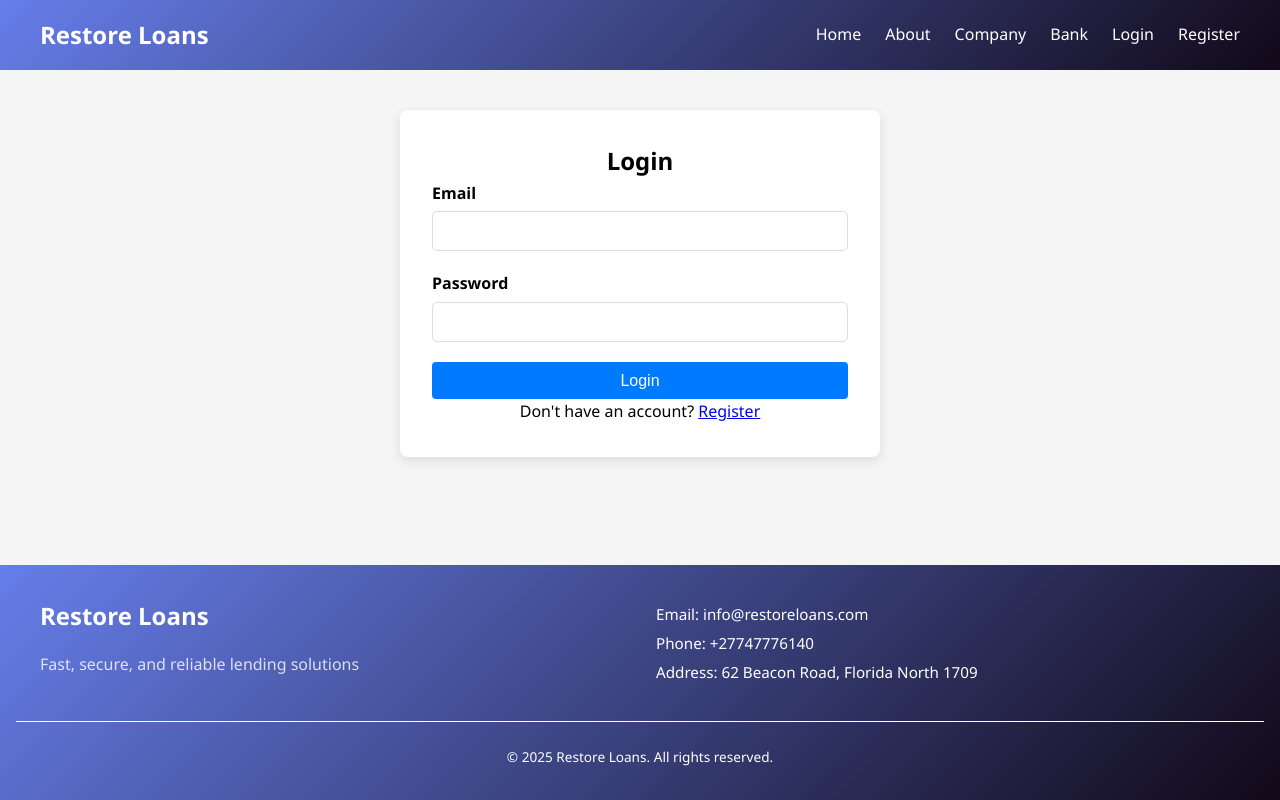
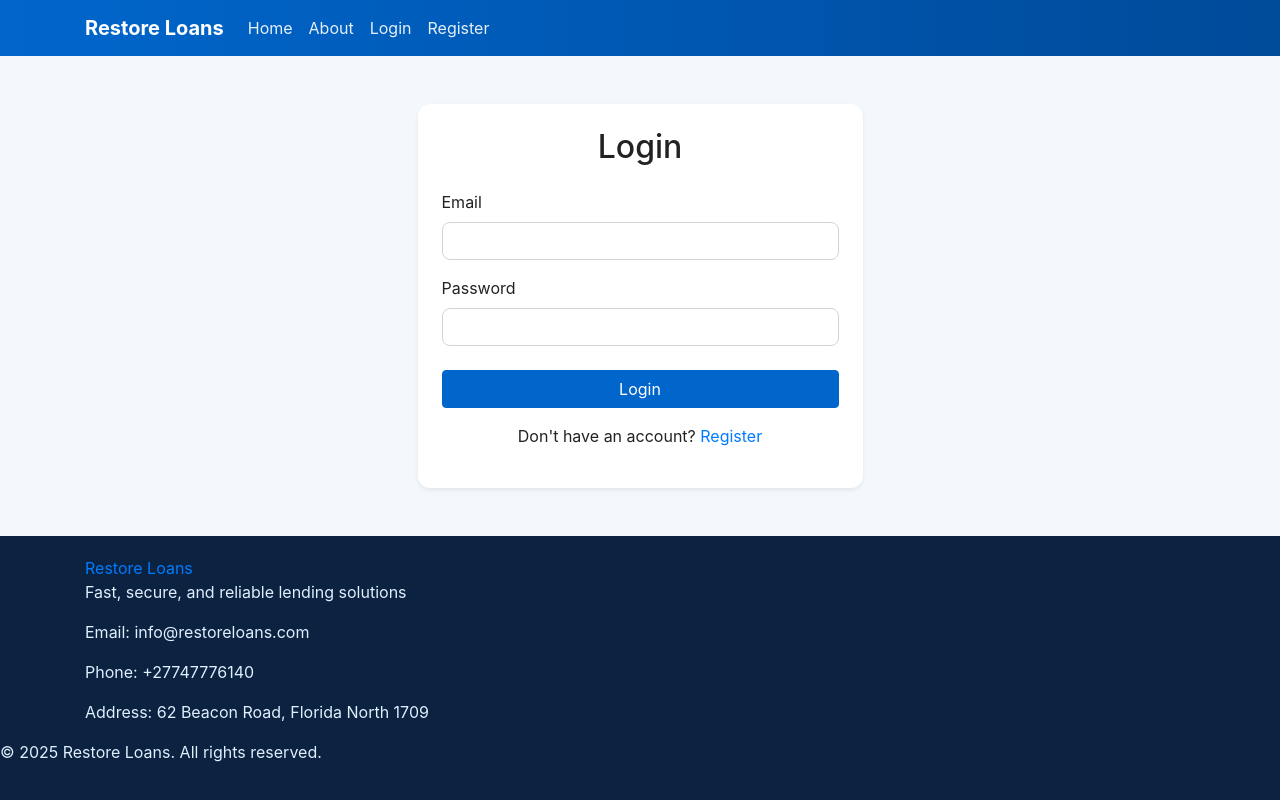
Before and after one commit to RestoreLoans/RestoreLoans-Application, a Vue app in the folder frontend/: page /login in a window 1280 px wide. Built offline with nearby package versions, Linux system fonts and the light colour scheme.

Commit message:
Added bootstrap

```diff
--- a/frontend/src/components/Footer.vue
+++ b/frontend/src/components/Footer.vue
@@ -22,5 +22,6 @@
 </template>
 
 <script setup>
-import '../views/css/style.css'
+// Keep only Bootstrap CSS; remove bootstrap-vue (Vue 2 only)
+import 'bootstrap/dist/css/bootstrap.css'
 </script>
--- a/frontend/src/components/Navbar.vue
+++ b/frontend/src/components/Navbar.vue
@@ -1,40 +1,27 @@
 <template>
-  <nav class="navbar">
-    <div class="navbar-content container">
+  <nav class="navbar navbar-expand-md">
+    <div class="container">
       <router-link to="/" class="navbar-brand">
         Restore Loans
       </router-link>
 
-      <button
-        class="navbar-toggler"
-        @click="menuOpen = !menuOpen"
-        :aria-expanded="menuOpen"
-        aria-label="Toggle navigation"
-      >
-        ☰
+      <button class="navbar-toggler" type="button" @click="menuOpen = !menuOpen">
+        <span class="navbar-toggler-icon">☰</span>
       </button>
 
-      <ul :class="['navbar-nav', { open: menuOpen }]">
-        <li><router-link to="/" @click="closeMenu">Home</router-link></li>
-        <li><router-link to="/about" @click="closeMenu">About</router-link></li>
-        <li><router-link to="/company" @click="closeMenu">Company</router-link></li>
-        <li><router-link to="/bank" @click="closeMenu">Bank</router-link></li>
-        <li v-if="!isAuthenticated">
-          <router-link to="/login" @click="closeMenu">Login</router-link>
-        </li>
-        <li v-if="!isAuthenticated">
-          <router-link to="/register" @click="closeMenu">Register</router-link>
-        </li>
-        <li v-if="isAuthenticated">
-          <router-link to="/dashboard" @click="closeMenu">Dashboard</router-link>
-        </li>
-        <li v-if="isAuthenticated">
-          <router-link to="/historyview" @click="closeMenu">History</router-link>
-        </li>
-        <li v-if="isAuthenticated">
-          <button @click="handleLogout" class="btn btn-secondary">Logout</button>
-        </li>
-      </ul>
+      <div :class="['collapse navbar-collapse', { show: menuOpen }]">
+        <ul class="navbar-nav ms-auto">
+          <li class="nav-item"><router-link class="nav-link" to="/" @click="closeMenu">Home</router-link></li>
+          <li class="nav-item"><router-link class="nav-link" to="/about" @click="closeMenu">About</router-link></li>
+          <!-- <li class="nav-item"><router-link class="nav-link" to="/company" @click="closeMenu">Company</router-link></li>
+          <li class="nav-item"><router-link class="nav-link" to="/bank" @click="closeMenu">Bank</router-link></li> -->
+          <li v-if="!isAuthenticated" class="nav-item"><router-link class="nav-link" to="/login" @click="closeMenu">Login</router-link></li>
+          <li v-if="!isAuthenticated" class="nav-item"><router-link class="nav-link" to="/register" @click="closeMenu">Register</router-link></li>
+          <li v-if="isAuthenticated" class="nav-item"><router-link class="nav-link" to="/dashboard" @click="closeMenu">Dashboard</router-link></li>
+          <li v-if="isAuthenticated" class="nav-item"><router-link class="nav-link" to="/historyview" @click="closeMenu">History</router-link></li>
+          <li v-if="isAuthenticated" class="nav-item"><button @click="handleLogout" class="btn btn-outline-light ms-2">Logout</button></li>
+        </ul>
+      </div>
     </div>
   </nav>
 </template>
@@ -43,7 +30,9 @@
 import { ref, computed } from 'vue'
 import { useRouter } from 'vue-router'
 import { useAuthStore } from '../stores/auth'
-import '../views/css/style.css'
+
+// Import Bootstrap CSS only (Bootstrap-Vue is Vue 2 only)
+import 'bootstrap/dist/css/bootstrap.css'
 
 const router = useRouter()
 const authStore = useAuthStore()
--- a/frontend/src/main.js
+++ b/frontend/src/main.js
@@ -3,6 +3,9 @@ import { createPinia } from 'pinia'
 import App from './App.vue'
 import router from './router'
 import './views/css/style.css'
+// global bootstrap + theme
+import 'bootstrap/dist/css/bootstrap.css'
+import './styles/theme.css'
 
 const app = createApp(App)
 app.use(createPinia())
--- /dev/null
+++ b/frontend/src/styles/theme.css
@@ -0,0 +1,79 @@
+/* Theme overrides using Bootstrap classes and custom variables */
+:root{
+  --bs-primary: #0066cc; /* darker blue */
+  --bs-secondary: #6c757d;
+  --bs-success: #28a745;
+  --bs-info: #17a2b8;
+  --bs-warning: #ffc107;
+  --bs-danger: #dc3545;
+  --app-bg: #f4f7fb;
+  --card-bg: #ffffff;
+  --muted: #6c757d;
+}
+
+body{
+  background: var(--app-bg);
+  color: #222;
+}
+
+.navbar{
+  background: linear-gradient(90deg,var(--bs-primary), #004a99);
+  color: #fff;
+}
+
+.navbar .navbar-brand{
+  color: #fff;
+  font-weight: 700;
+}
+
+.navbar .navbar-nav a{
+  color: rgba(255,255,255,0.9);
+}
+
+.navbar .navbar-nav a:hover{
+  color: #fff;
+  text-decoration: none;
+}
+
+.card{
+  background: var(--card-bg);
+  border: none;
+  border-radius: 12px;
+  box-shadow: 0 4px 18px rgba(2,6,23,0.06);
+}
+
+.card h4, .card h5{
+  color: var(--bs-primary);
+}
+
+.btn-primary{
+  background-color: var(--bs-primary);
+  border-color: var(--bs-primary);
+}
+
+.btn-primary:hover{
+  background-color: #005bb5;
+  border-color: #0051a3;
+}
+
+.footer{
+  background: #0b2240;
+  color: #dfeffd;
+  padding: 20px 0;
+}
+
+/* Make table headers a bit subtler */
+.table thead th{
+  background: rgba(0,0,0,0.03);
+  color: #27323a;
+}
+
+/* Inputs */
+.form-control{
+  border-radius: 8px;
+}
+
+/* Responsive small tweaks */
+@media (max-width: 767px){
+  .navbar .navbar-brand{font-size:1.05rem}
+}
--- a/frontend/src/views/Home.vue
+++ b/frontend/src/views/Home.vue
@@ -12,10 +12,13 @@
 
     <!-- Calculator Section -->
     <section class="calculator py-5">
-
+      <div class="container">
+        <div class="row justify-content-center">
+          <div class="col-12 col-sm-10 col-md-8 col-lg-6">
             <div class="card p-4 shadow-sm">
               <h2 class="mb-4 text-center">Loan Calculator</h2>
 
+              <form @submit.prevent="handleButtonClick">
                 <div class="form-group mb-3">
                   <label>Loan Amount (R)</label>
                   <input v-model="loanAmount" type="number" class="form-control" placeholder="Enter amount" />
@@ -26,11 +29,8 @@
                   <select v-model="loanDuration" class="form-control">
                     <option value="">Select Loan Duration</option>
                     <option value="1">1 month</option>
-
                   </select>
                 </div>
-
-
 
                 <div v-if="calculation" class="result card p-3 mt-3 bg-light border">
                   <h4 class="mb-3 text-center">Loan Details</h4>
@@ -38,13 +38,14 @@
                   <p><strong>Total Amount Repayable:</strong> R{{ calculation.totalAmount }}</p>
                   <p><strong>Interest Rate:</strong> {{ calculation.interestRate }}% per month</p>
                 </div>
-          <button
-            @click="handleButtonClick"
-            class="btn btn-primary w-100 mb-3"
-          >
+
+                <button type="submit" class="btn btn-primary w-100 mb-3">
                   {{ calculation ? 'Apply Now' : 'Calculate' }}
                 </button>
-
+              </form>
+            </div>
+          </div>
+        </div>
       </div>
     </section>
   </div>
--- a/frontend/src/views/Login.vue
+++ b/frontend/src/views/Login.vue
@@ -1,9 +1,12 @@
 <template>
-  <div class="login-container">
-    <div class="card login-card">
-      <h2 class="text-center mb-4">Login</h2>
+  <section class="py-5">
+    <div class="container">
+      <div class="row justify-content-center">
+        <div class="col-12 col-sm-10 col-md-8 col-lg-5">
+          <div class="card login-card p-4 shadow-sm">
+            <h2 class="text-center mb-4">Login</h2>
 
-      <form @submit.prevent="handleLogin">
+            <form @submit.prevent="handleLogin">
         <div class="form-group mb-3">
           <label>Email</label>
           <input
@@ -41,15 +44,17 @@
         Don't have an account?
         <router-link to="/register">Register</router-link>
       </p>
+          </div>
+        </div>
+      </div>
     </div>
-  </div>
+  </section>
 </template>
 
 <script setup>
 import { ref } from 'vue'
 import { useRouter } from 'vue-router'
 import { useAuthStore } from '../stores/auth'
-import '../views/css/login.css'
 
 
 
--- a/frontend/src/views/Register.vue
+++ b/frontend/src/views/Register.vue
@@ -1,6 +1,9 @@
 <template>
-  <div class="register-container">
-    <div class="card register-card">
+  <section class="py-5">
+    <div class="container">
+      <div class="row justify-content-center">
+        <div class="col-12 col-sm-10 col-md-8 col-lg-6">
+          <div class="card register-card p-4 shadow-sm">
             <h2 class="text-center mb-4">Create Account</h2>
 
             <form @submit.prevent="handleRegister">
@@ -63,13 +66,14 @@
             </p>
           </div>
         </div>
+      </div>
+    </div>
+  </section>
 </template>
 
 <script setup>
 import { ref } from 'vue'
 import { useRouter } from 'vue-router'
-
-import '../views/css/reg.css'
 import api from '../services/api'
 import { useAuthStore } from '../stores/auth'; // adjust path if needed
 
--- a/package.json
+++ b/package.json
@@ -1,5 +1,7 @@
 {
   "dependencies": {
-    "element-plus": "^2.11.4"
+    "bootstrap": "^4.6.2",
+    "element-plus": "^2.11.4",
+    "vue": "^3.5.25"
   }
 }
```
Also changed, not shown: frontend/src/views/css/style.css (+19 -18 lines), 2 other files (tests, documents, lock files or other folders). Lines whose indentation alone changed are shown as unchanged.
